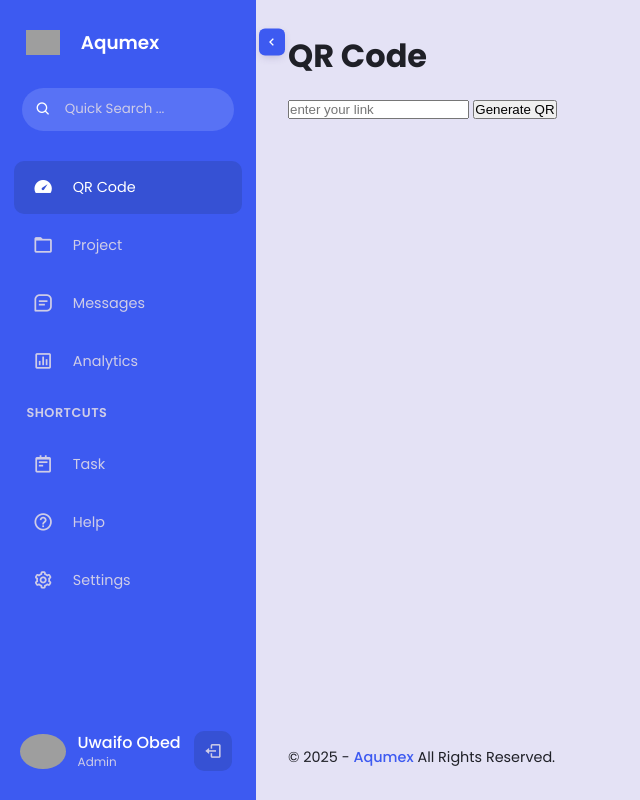
After one commit to goodnessglister/qrcode, a FastAPI app: template templates/index.html in a window 1280 px wide. The commit adds this page. Shown: the whole page, without its empty margins (0-640 px from the left). Run offline with FastAPI, Linux system fonts and the light colour scheme; the template is opened without the code that fills it, so the values that code supplies are empty; grey boxes are pictures that could not be loaded.

Commit message:
obed update

```diff
--- a/main.py
+++ b/main.py
@@ -7,6 +7,7 @@
 """
 import tempfile
 import uvicorn
+import qrcode
 from fastapi import FastAPI,Request,Form,File,UploadFile
 #Using it as a middleware to pass html response
 from fastapi.responses import HTMLResponse
--- /dev/null
+++ b/static/app.js
@@ -0,0 +1,61 @@
+const shrink_btn = document.querySelector(".shrink-btn");
+const search = document.querySelector(".search");
+const sidebar_links = document.querySelectorAll(".sidebar-links a");
+const active_tab = document.querySelector(".active-tab");
+const shortcuts = document.querySelector(".sidebar-links h4");
+const tooltip_elements = document.querySelectorAll(".tooltip-element")
+
+let activeIndex;
+
+shrink_btn.addEventListener("click", () => {
+    document.body.classList.toggle("shrink");
+    setTimeout(moveActiveTab, 400);
+
+
+    shrink_btn.classList.add("hovered");
+
+    setTimeout(() => {
+        shrink_btn.classList.remove("hovered");
+    }, 500);
+});
+
+search.addEventListener("click", () => {
+    document.body.classList.remove("shrink");
+    search.lastElementChild.focus();
+});
+
+function moveActiveTab(){
+    let topPosition = activeIndex * 58 + 2.5;
+
+    if(activeIndex > 3){
+        topPosition += shortcuts.clientHeight;
+    }
+
+    active_tab.style.top = `${topPosition}px`;
+}
+
+function changeLink() {
+    sidebar_links.forEach((sideLink) => sideLink.classList.remove("active"));
+    this.classList.add("active");
+
+    activeIndex = this.dataset.active;
+
+    moveActiveTab();
+}
+
+sidebar_links.forEach((link) => link.addEventListener("click", changeLink));
+
+function showTooltip() {
+    let tooltip = this.parentNode.lastElementChild;
+    let spans = tooltip.children;
+    let tooltipIndex = this.dataset.tooltip;
+
+    Array.from(spans).forEach((sp) => sp.classList.remove("show"));
+    spans[tooltipIndex].classList.add("show");
+
+    tooltip.style.top = `${100 / (spans.length * 2) * (tooltipIndex * 2 + 1)}%`;
+}
+
+tooltip_elements.forEach((elem) => {
+    elem.addEventListener("mouseover", showTooltip);
+});
--- /dev/null
+++ b/static/styleobed.css
@@ -0,0 +1,391 @@
+@import url("https://fonts.googleapis.com/css2?family=Poppins:wght@200;300;400;500;600;700&display=swap");
+
+
+*,
+*::before,
+*::after{
+    padding: 0;
+    margin: 0;
+    box-sizing: border-box;
+}
+
+:root{
+    --main-color: #3d5af1;
+    --main-color-dark: #3651d4;
+    --main-color-light: #5872f5;
+    --text-color: #cfcde7;
+}
+
+body{
+    font-family: "poppins", sans-serif;
+    overflow-x: hidden;
+    background-color: #e4e2f5;
+    min-height: 100vh;
+    display: flex;
+    position: relative;
+}
+
+a{
+    text-decoration: none;
+}
+
+ul{
+    list-style: none;
+}
+
+nav{
+    position: sticky;
+    top: 0;
+    left: 0;
+    height: 100vh;
+    background-color: var(--main-color);
+    width: 16rem;
+    padding: 1.8rem 0.85rem;
+    color: #fff;
+    display: flex;
+    flex-direction: column;
+    transition: width 0.5s ease-in-out;
+}
+
+nav::before{
+    content: "";
+    position: absolute;
+    width: 2rem;
+    height: 100%;
+    top: 0;
+    left: 100%;
+}
+
+main{
+    flex: 1;
+    padding: 2rem;
+    color: #1f2027;
+    display: flex;
+    flex-direction: column;
+}
+
+main h1{
+    margin-bottom: 1rem;
+}
+
+main .copyright{
+    margin-top: auto;
+    font-size: 0.9rem;
+}
+
+main .copyright span{
+    color: var(--main-color);
+    font-weight: 500;
+    cursor: pointer;
+}
+
+.sidebar-top{
+    position: relative;
+    display: flex;
+    align-items: center;
+}
+
+.sidebar-top .logo{
+    width: 2.1rem; /* 2.1 */
+    margin: 0 0.8rem;
+}
+
+.sidebar-top h3{
+    padding-left: 0.5rem;
+    font-weight: 600;
+    font-size: 1.15rem;
+}
+
+.shrink-btn{
+    position: absolute;
+    top: 50%;
+    height: 27px;
+    padding: 0 0.3rem;
+    background-color: var(--main-color);
+    border-radius: 6px;
+    cursor: pointer;
+    box-shadow: 0 3px 10px -3px rgba(70, 46, 118, 0.3);
+    right: -2.65rem;
+    transform: translateY(-50%) translateX(-8px);
+    opacity: 0;
+    pointer-events: none;
+    transition: 0.3s;
+}
+
+.shrink-btn i{
+    line-height: 27px;
+    transition: 0.3s;
+}
+
+.shrink-btn:hover{
+    background-color: var(--main-color-dark);
+}
+
+nav:hover .shrink-btn,
+.shrink-btn.hovered{
+    transform: translateY(-50%) translateX(0px);
+    opacity: 1;
+    pointer-events: all;
+}
+
+.search{
+    min-height: 2.7rem;
+    background-color: var(--main-color-light);
+    margin: 2rem 0.5rem 1.7rem;
+    display: grid;
+    grid-template-columns: 2.7rem 1fr;
+    align-items: center;
+    text-align: center;
+    border-radius: 50px;
+    cursor: pointer;
+}
+
+.search input{
+    height: 100%;
+    border: none;
+    background: none;
+    outline: none;
+    color: #fff;
+    caret-color: #fff;
+    font-family: inherit;
+}
+
+.search input::placeholder{
+    color: var(--text-color);
+}
+
+.sidebar-links ul{
+    position: relative;
+}
+
+.sidebar-links li{
+    position: relative;
+    padding: 2.5px 0;
+}
+
+.sidebar-links a{
+    color: var(--text-color);
+    font-weight: 400;
+    font-size: 0.9rem;
+    display: flex;
+    align-items: center;
+    height: 53px;
+}
+
+.icon{
+    font-size: 1.3rem;
+    text-align: center;
+    min-width: 3.7rem;
+    display: grid;
+    grid-template-columns: 1fr;
+    grid-template-rows: 1fr;
+}
+
+.icon i{
+    grid-column: 1 / 2;
+    grid-row: 1 / 2;
+    transition: 0.3s;
+}
+
+.icon i:last-child{
+    opacity: 0;
+    color: #fff;
+}
+
+.sidebar-links a.active,
+.sidebar-links a:hover{
+    color: #fff;
+}
+
+.sidebar-links a .link{
+    transition: opacity 0.3s 0.2s, color 0.3s;
+}
+
+.sidebar-links a.active i:first-child{
+    opacity: 0;
+}
+
+.sidebar-links a.active i:last-child{
+    opacity: 1;
+}
+
+.active-tab{
+    width: 100%;
+    height: 53px;
+    background-color: var(--main-color-dark);
+    border-radius: 10px;
+    position: absolute;
+    top: 2.5px;
+    left: 0;
+    transition: top 0.3s;
+}
+
+.sidebar-links h4{
+    position: relative;
+    font-size: 0.8rem;
+    text-transform: uppercase;
+    font-weight: 600;
+    padding: 0 0.8rem;
+    color: var(--text-color);
+    letter-spacing: 0.5px;
+    height: 45px;
+    line-height: 45px;
+    transition: opacity 0.3s 0.2s, height 0.5s 0s;
+}
+
+.sidebar-footer{
+    position: relative;
+    margin-top: auto;
+}
+
+.account{
+    display: flex;
+    align-items: center;
+    justify-content: center;
+    font-size: 1.3rem;
+    color: var(--text-color);
+    height: 53px;
+    width: 3.7rem;
+    opacity: 0;
+    pointer-events: none;
+    transition: opacity 0.3s 0s, color 0.3s 0s;
+}
+
+.account:hover{
+    color: #fff;
+}
+
+.admin-user{
+    display: flex;
+    align-items: center;
+}
+
+.admin-profile{
+    white-space: nowrap;
+    max-width: 100%;
+    transition: opacity 0.3s 0.2s, max-width 0.7s 0s ease-in-out;
+    display: flex;
+    align-items: center;
+    flex: 1;
+    overflow: hidden;
+}
+
+.admin-user img{
+    width: 2.9rem;
+    border-radius: 50%;
+    margin: 0 0.4rem;
+}
+
+.admin-info{
+    padding-left: 0.3rem;
+}
+
+.admin-info h3{
+    font-weight: 500;
+    font-size: 1rem;
+    line-height: 1;
+}
+
+.admin-info h5{
+    font-weight: 400;
+    font-size: 0.75rem;
+    color: var(--text-color);
+    margin-top: 0.3rem;
+    line-height: 1;
+}
+
+.log-out{
+    display: flex;
+    height: 40px;
+    min-width: 2.4rem;
+    background-color: var(--main-color-dark);
+    color: var(--text-color);
+    align-items: center;
+    justify-content: center;
+    font-size: 1.15rem;
+    border-radius: 10px;
+    margin: 0 0.65rem;
+    transition: color 0.3s;
+}
+
+.log-out:hover{
+    color: #fff;
+}
+
+.tooltip{
+    background-color: var(--main-color);
+    position: absolute;
+    right: -1.2rem;
+    top: 0;
+    transform: translateX(100%) translateY(-50%);
+    padding: 0 0.8rem;
+    font-size: 0.85rem;
+    display: none;
+    grid-template-rows: 1fr;
+    grid-template-columns: 1fr;
+    height: 30px;
+    align-items: center;
+    border-radius: 7px;
+    box-shadow: 0 3px 10px -3px rgba(70, 46, 118, 0.3);
+    opacity: 0;
+    pointer-events: none;
+    transition: all 0.3s;
+    text-align: center;
+    white-space: nowrap;
+}
+
+.tooltip span{
+    grid-column: 1 / 2;
+    grid-row: 1 / 2;
+    opacity: 0;
+    transition: 0.3s;
+}
+
+.tooltip span.show{
+    opacity: 1;
+}
+
+.tooltip-element:hover ~ .tooltip{
+    opacity: 1;
+    pointer-events: all;
+}
+
+/* When the menu shrinks */
+
+
+.hide{
+    transition: opacity 0.3s 0.2s;
+}
+
+body.shrink nav{
+    width: 5.4rem;
+}
+
+body.shrink .hide{
+    opacity: 0;
+    pointer-events: none;
+    transition-delay: 0s;
+}
+
+body.shrink .shrink-btn i{
+    transform: rotate(-180deg);
+}
+
+body.shrink .sidebar-links h4{
+    height: 10px ;
+}
+
+body.shrink .account{
+    opacity: 1;
+    pointer-events: all;
+    transition: opacity 0.3s 0.3s, color 0.3s 0s;
+}
+
+body.shrink .admin-profile{
+    max-width: 0;
+    transition: opacity 0.3s 0s, max-width 0.7s 0s ease-in-out;
+}
+
+body.shrink .tooltip{
+    display: grid;
+}
--- a/templates/home.html
+++ b/templates/home.html
@@ -3,7 +3,7 @@
 		<meta charset="UTF-8">
 		<meta name="viewport" content="width=device-width, initial-scale=1.0">
 		<title>QR Code Generator</title>
-		<link rel="stylesheet" href="../static/gemini.css">
+		<link rel="stylesheet" href="../static/styles_test.css">
 	</head>
 	<body>
 	<header>
--- /dev/null
+++ b/templates/index.html
@@ -0,0 +1,166 @@
+<!DOCTYPE html>
+<html lang="en">
+
+
+<head>
+    <meta charset="UTF-8">
+    <meta http-equiv="X-UA-Compatible" content="IE=edge">
+    <meta name="viewport" content="width=device-width, intitial-scale=1.0">
+    <title>Sidebar Menu</title>
+    <link href='https://unpkg.com/boxicons@2.1.4/css/boxicons.min.css' rel='stylesheet'>
+    <link rel="stylesheet" href="../static/styleobed.css">
+</head>
+
+<body>
+    <nav>
+        <div class="sidebar-top">
+            <span class="shrink-btn">
+                <i class='bx bx-chevron-left'></i>
+            </span>
+            <img src="./img/logo.png" class="logo" alt="">
+            <h3 class="hide">Aqumex</h3>
+        </div>
+
+        <div class="search">
+            <i class='bx bx-search'></i>
+            <input type="text" class="hide" placeholder="Quick Search ...">
+        </div>
+
+        <div class="sidebar-links">
+            <ul>
+                <div class="active-tab"></div>
+                <li class="tooltip-element" data-tooltip="0">
+                    <a href="#" class="active" data-active="0">
+                        <div class="icon">
+                            <i class='bx bx-tachometer' ></i>
+                            <i class='bx bxs-tachometer'></i>
+                        </div>
+                        <span class="link hide">QR Code</span>
+                    </a>
+                </li>
+
+                <li class="tooltip-element" data-tooltip="1">
+                    <a href="#" data-active="1">
+                        <div class="icon">
+                            <i class='bx bx-folder' ></i>
+                            <i class='bx bxs-folder' ></i>
+                        </div>
+                        <span class="link hide">Project</span>
+                    </a>
+                </li>
+
+                <li class="tooltip-element" data-tooltip="2">
+                    <a href="#" data-active="2">
+                        <div class="icon">
+                            <i class='bx bx-message-square-detail' ></i>
+                            <i class='bx bxs-message-square-detail' ></i>
+                        </div>
+                        <span class="link hide">Messages</span>
+                    </a>
+                </li>
+
+                <li class="tooltip-element" data-tooltip="3">
+                    <a href="#" data-active="3">
+                        <div class="icon">
+                            <i class='bx bx-bar-chart-square' ></i>
+                            <i class='bx bxs-bar-chart-square' ></i>
+                        </div>
+                        <span class="link hide">Analytics</span>
+                    </a>
+                </li>
+                <div class="tooltip">
+                    <span class="show">QR Code</span>
+                    <span>Projects</span>
+                    <span>Messages</span>
+                    <span>Analytics</span>
+                </div>
+            </ul>
+
+            <h4 class="hide">Shortcuts</h4>
+
+            <ul>
+                <li class="tooltip-element" data-tooltip="0">
+                    <a href="#" data-active="4">
+                        <div class="icon">
+                            <i class='bx bx-notepad'></i>
+                            <i class='bx bxs-notepad'></i>
+                        </div>
+                        <span class="link hide">Task</span>
+                    </a>
+                </li>
+
+                <li class="tooltip-element" data-tooltip="1">
+                    <a href="#" data-active="5">
+                        <div class="icon">
+                            <i class='bx bx-help-circle' ></i>
+                            <i class='bx bxs-help-circle' ></i>
+                        </div>
+                        <span class="link hide">Help</span>
+                    </a>
+                </li>
+
+                <li class="tooltip-element" data-tooltip="2">
+                    <a href="#" data-active="6">
+                        <div class="icon">
+                            <i class='bx bx-cog' ></i>
+                            <i class='bx bxs-cog' ></i>
+                        </div>
+                        <span class="link hide">Settings</span>
+                    </a>
+                </li>
+                <div class="tooltip">
+                    <span class="show">Tasks</span>
+                    <span>Help</span>
+                    <span>Settings</span>
+                </div>
+            </ul>
+
+
+        </div>
+
+        <div class="sidebar-footer">
+            <a href="#" class="account tooltip-element" data-tooltip="0">
+                <i class='bx bx-user' ></i>
+            </a>
+            <div class="admin-user tooltip-element" data-tooltip="1">
+                <div class="admin-profile">
+                    <img src="./img/face-1.png" alt="">
+                    <div class="admin-info">
+                        <h3>Uwaifo Obed</h3>
+                        <h5>Admin</h5>
+                    </div>
+                </div>
+                <a href="#" class="log-out">
+                    <i class='bx bx-log-out'></i>
+                </a>
+            </div>
+            <div class="tooltip">
+                <span class="show">Uwaifo Obed</span>
+                <span>Logout</span>
+            </div>
+        </div>
+    </nav>
+
+    <main>
+        <h1>QR Code</h1>
+        <!-- <p class="text">
+            Lorem ipsum dolor sit amet, consectetuer adipiscing elit. Aenean commodo ligula eget dolor.
+            Aenean massa. Cum sociis natoque penatibus et magnis dis parturient montes, nascetur ridiculus mus. Donec quam
+            felis, ultricies nec, pellentesque eu, pretium quis, sem. Nulla consequat massa quis enim. Donec pede justo,
+            fringilla vel, aliquet nec, vulputate eget, arcu. In enim justo, rhoncus ut, imperdiet a, venenatis vitae,
+            justo. Nullam dictum felis eu pede mollis pretium.
+        </p> -->
+
+        <form action='/createqr' method='POST' class="form">
+            <input type='text' placeholder='enter your link' name='link'/>
+            <input type='submit' value='Generate QR'/>
+        </form>
+
+        <p class="copyright">
+            &copy; 2025 - <span>Aqumex</span> All Rights Reserved.
+        </p>
+    </main>
+    <script src="app.js"></script>
+</body>
+
+</html>
```
Also changed, not shown: requirements.txt (+7 -0 lines).
